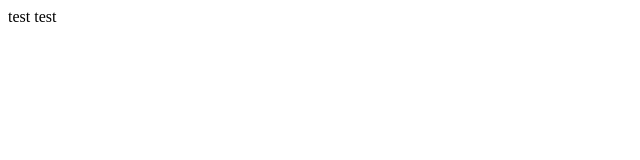
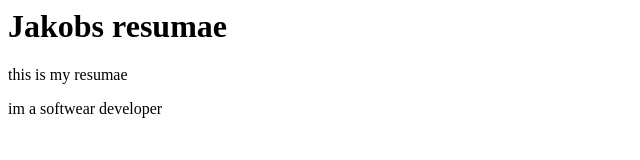
Before and after one commit to FrostSage/htmlapp, a plain HTML site: page index.html in a window 1280 px wide. Shown: the whole page, without its empty margins (0-640 px from the left). Drawn offline with Linux system fonts and the light colour scheme.

Commit message:
added more content

```diff
--- a/index.html
+++ b/index.html
@@ -1 +1,5 @@
-test test
+<h1> Jakobs resumae </h1>
+
+<p> this is my resumae </p>
+
+<p> im a softwear developer </p>
```
